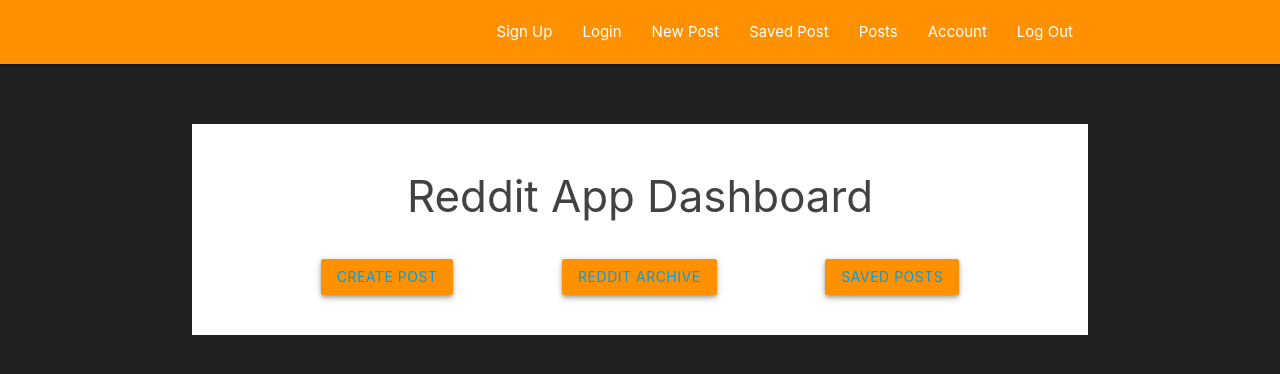
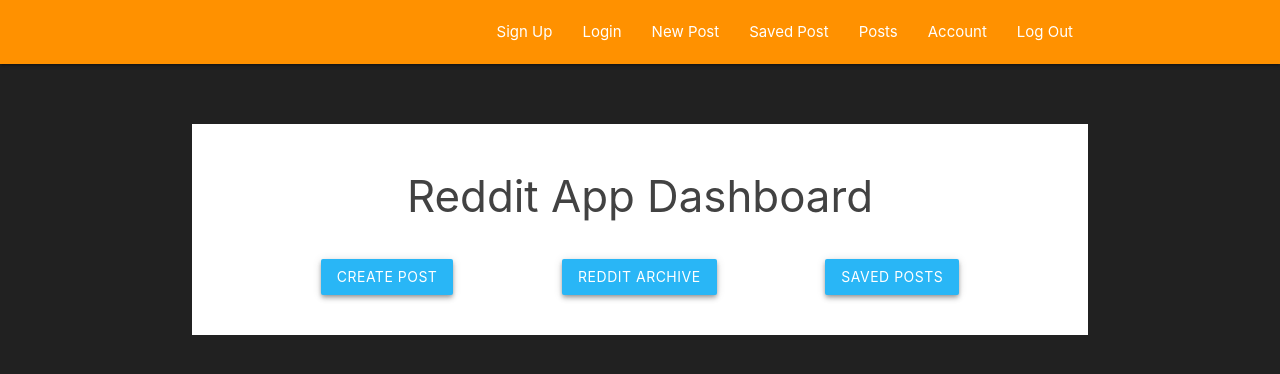
Before and after one commit to BW-Post-Here-2/Web-FrontEnd, a React (Create React App) app: page / in a window 1280 px wide. Shown: the top 374 px of the page. Built offline with nearby package versions, Linux system fonts and the light colour scheme.

Commit message:
Style all buttons to look consistent - blue with white text.

```diff
--- a/src/Components/Dashboard/Dashboard.js
+++ b/src/Components/Dashboard/Dashboard.js
@@ -21,18 +21,18 @@
           {/* <div className="col s12 m6"> */}
           <div className="container2">
             <div>
-              <button className="btn orange accent-3 z-depth-2">
-                <Link to="/create">Create Post</Link>
+              <button className="btn light-blue lighten-1 z-depth-2">
+                <Link className='white-text' to="/create">Create Post</Link>
               </button>
             </div>
             <div>
-              <button className="btn orange accent-3 z-depth-2">
-                <Link to="/post/:id">Reddit Archive</Link>
+              <button className="btn light-blue lighten-1 z-depth-2">
+                <Link className='white-text' to="/post/:id">Reddit Archive</Link>
               </button>
             </div>
             <div>
-              <button className="btn orange accent-3 z-depth-2">
-                <Link to="/savedposts">Saved Posts</Link>
+              <button className="btn light-blue lighten-1 z-depth-2">
+                <Link className='white-text' to="/savedposts">Saved Posts</Link>
               </button>
             </div>
           </div>
--- a/src/Components/Layout/SignedInLinks.js
+++ b/src/Components/Layout/SignedInLinks.js
@@ -49,7 +49,7 @@
           <NavLink
             to="/"
             onClick={setFormToDefault}
-            className="userDisplayBtn btn blue lighten-1"
+            className="userDisplayBtn btn light-blue lighten-1"
           >
             {usernameDisplay}
           </NavLink>
--- a/src/Components/Posts/PostDetails.js
+++ b/src/Components/Posts/PostDetails.js
@@ -42,7 +42,7 @@
                       <div>Pulled from Reddit</div>
                       <div>May 27 2020</div>
                       <button
-                        className="save-button"
+                        className="save-button btn light-blue lighten-1"
                         onClick={() => {
                           console.log(post.id);
                           dispatch(savePost(post.id));
```
